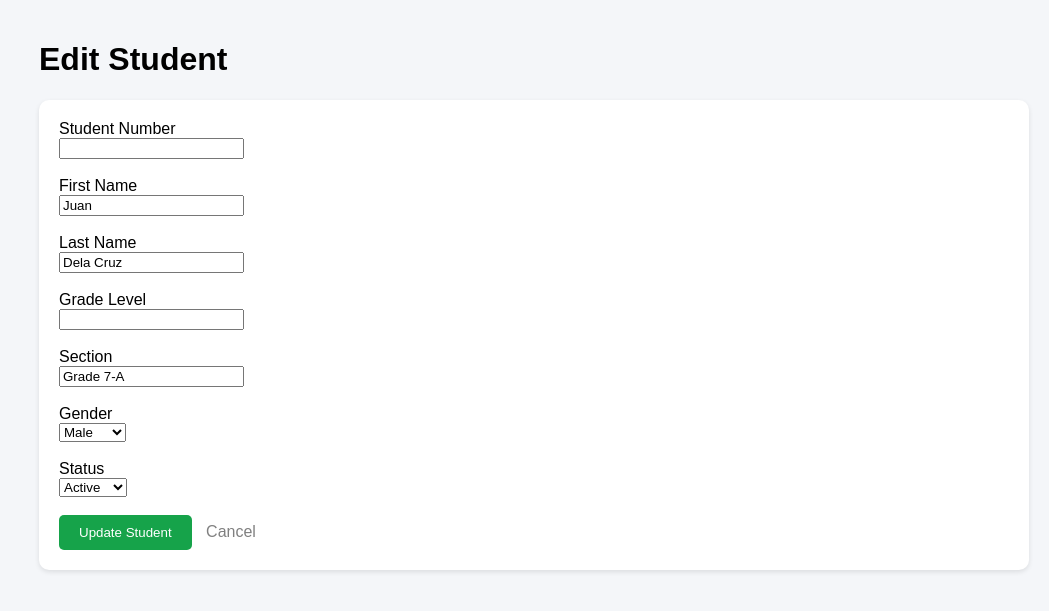
After one commit to guesdanjohnmoises/attendance_system, a PHP site: page /edit_student.php?id=1 in a window 1280 px wide. The commit adds this page. Shown: the top 611 px of the page, without its empty margins (231-1280 px from the left). Run offline with PHP 8.4, Linux system fonts and the light colour scheme; data comes from the database, SQL or seed files in the repository; data that the repository does not hold is empty.

Commit message:
Added a function wherein you can edit or delete a name of a student

```diff
--- a/css/style.css
+++ b/css/style.css
@@ -43,3 +43,87 @@ body{
     margin-bottom:20px;
     box-shadow:0px 2px 5px rgba(0,0,0,0.1);
 }
+.page-title{
+    color:#1e3a8a;
+    margin-bottom:20px;
+}
+
+.student-form{
+    background:white;
+    padding:20px;
+    border-radius:10px;
+    box-shadow:0px 2px 5px rgba(0,0,0,0.1);
+    margin-bottom:20px;
+}
+
+.student-form input,
+.student-form select{
+    width:100%;
+    padding:10px;
+    margin-top:5px;
+    margin-bottom:15px;
+    border:1px solid #ccc;
+    border-radius:5px;
+}
+
+.btn-save{
+    background:#16a34a;
+    color:white;
+    border:none;
+    padding:10px 20px;
+    border-radius:5px;
+    cursor:pointer;
+}
+
+.btn-save:hover{
+    background:#15803d;
+}
+
+.student-table{
+    width:100%;
+    border-collapse:collapse;
+    background:white;
+    box-shadow:0px 2px 5px rgba(0,0,0,0.1);
+}
+
+.student-table th{
+    background:#1e3a8a;
+    color:white;
+    padding:12px;
+}
+
+.student-table td{
+    padding:10px;
+    border-bottom:1px solid #ddd;
+}
+
+.student-table tr:hover{
+    background:#f3f4f6;
+}
+
+.btn-edit{
+    background:#2563eb;
+    color:white;
+    padding:6px 12px;
+    border-radius:5px;
+    text-decoration:none;
+}
+
+.btn-delete{
+    background:#dc2626;
+    color:white;
+    padding:6px 12px;
+    border-radius:5px;
+    text-decoration:none;
+}
+
+.search-box{
+    margin-bottom:20px;
+}
+
+.search-box input{
+    width:300px;
+    padding:10px;
+    border-radius:5px;
+    border:1px solid #ccc;
+}
--- /dev/null
+++ b/db.php
@@ -0,0 +1,14 @@
+<?php
+
+$conn = mysqli_connect(
+    "localhost",
+    "root",
+    "",
+    "school_attendance"
+);
+
+if (!$conn) {
+    die("Connection Failed: " . mysqli_connect_error());
+}
+
+?>
--- /dev/null
+++ b/edit_student.php
@@ -0,0 +1,102 @@
+<?php
+include 'db.php';
+
+// Check if ID is passed in the URL
+if(!isset($_GET['id'])) {
+    header("Location: students.php");
+    exit();
+}
+
+$id = mysqli_real_escape_string($conn, $_GET['id']);
+
+// Fetch existing data for the student
+$query = "SELECT * FROM students WHERE student_id='$id'";
+$result = mysqli_query($conn, $query);
+$row = mysqli_fetch_assoc($result);
+
+// If student doesn't exist, kick back to main list
+if(!$row) {
+    header("Location: students.php");
+    exit();
+}
+
+// UPDATE STUDENT
+if(isset($_POST['update_student']))
+{
+    $student_number = mysqli_real_escape_string($conn, $_POST['student_number']);
+    $firstname = mysqli_real_escape_string($conn, $_POST['firstname']);
+    $lastname = mysqli_real_escape_string($conn, $_POST['lastname']);
+    $grade_level = mysqli_real_escape_string($conn, $_POST['grade_level']);
+    $section_name = mysqli_real_escape_string($conn, $_POST['section_name']);
+    $gender = mysqli_real_escape_string($conn, $_POST['gender']);
+    $status = mysqli_real_escape_string($conn, $_POST['status']);
+
+    $sql = "UPDATE students SET
+            student_number='$student_number',
+            firstname='$firstname',
+            lastname='$lastname',
+            grade_level='$grade_level',
+            section_name='$section_name',
+            gender='$gender',
+            status='$status'
+            WHERE student_id='$id'";
+
+    if(mysqli_query($conn, $sql)) {
+        header("Location: students.php");
+        exit();
+    }
+}
+?>
+
+<!DOCTYPE html>
+<html>
+<head>
+    <title>Edit Student</title>
+    <link rel="stylesheet" href="css/style.css">
+</head>
+<body>
+
+<div class="main">
+
+    <h1>Edit Student</h1>
+
+    <div class="card">
+        <form method="POST">
+            Student Number<br>
+            <input type="text" name="student_number" value="<?php echo htmlspecialchars($row['student_number']); ?>" required><br><br>
+
+            First Name<br>
+            <input type="text" name="firstname" value="<?php echo htmlspecialchars($row['firstname']); ?>" required><br><br>
+
+            Last Name<br>
+            <input type="text" name="lastname" value="<?php echo htmlspecialchars($row['lastname']); ?>" required><br><br>
+
+            Grade Level<br>
+            <input type="text" name="grade_level" value="<?php echo htmlspecialchars($row['grade_level']); ?>" required><br><br>
+
+            Section<br>
+            <input type="text" name="section_name" value="<?php echo htmlspecialchars($row['section_name']); ?>" required><br><br>
+
+            Gender<br>
+            <select name="gender">
+                <option <?php if($row['gender']=="Male") echo "selected"; ?>>Male</option>
+                <option <?php if($row['gender']=="Female") echo "selected"; ?>>Female</option>
+            </select><br><br>
+
+            Status<br>
+            <select name="status">
+                <option <?php if($row['status']=="Active") echo "selected"; ?>>Active</option>
+                <option <?php if($row['status']=="Inactive") echo "selected"; ?>>Inactive</option>
+            </select><br><br>
+
+            <button type="submit" name="update_student" class="btn-save">
+                Update Student
+            </button>
+            <a href="students.php" style="margin-left: 10px; text-decoration: none; color: gray;">Cancel</a>
+        </form>
+    </div>
+
+</div>
+
+</body>
+</html>
--- /dev/null
+++ b/test.php
@@ -0,0 +1,6 @@
+<?php
+
+include 'db.php';
+
+echo "Database Connected Successfully!";
+?>
```
Also changed, not shown: students.php (+135 -6 lines).
